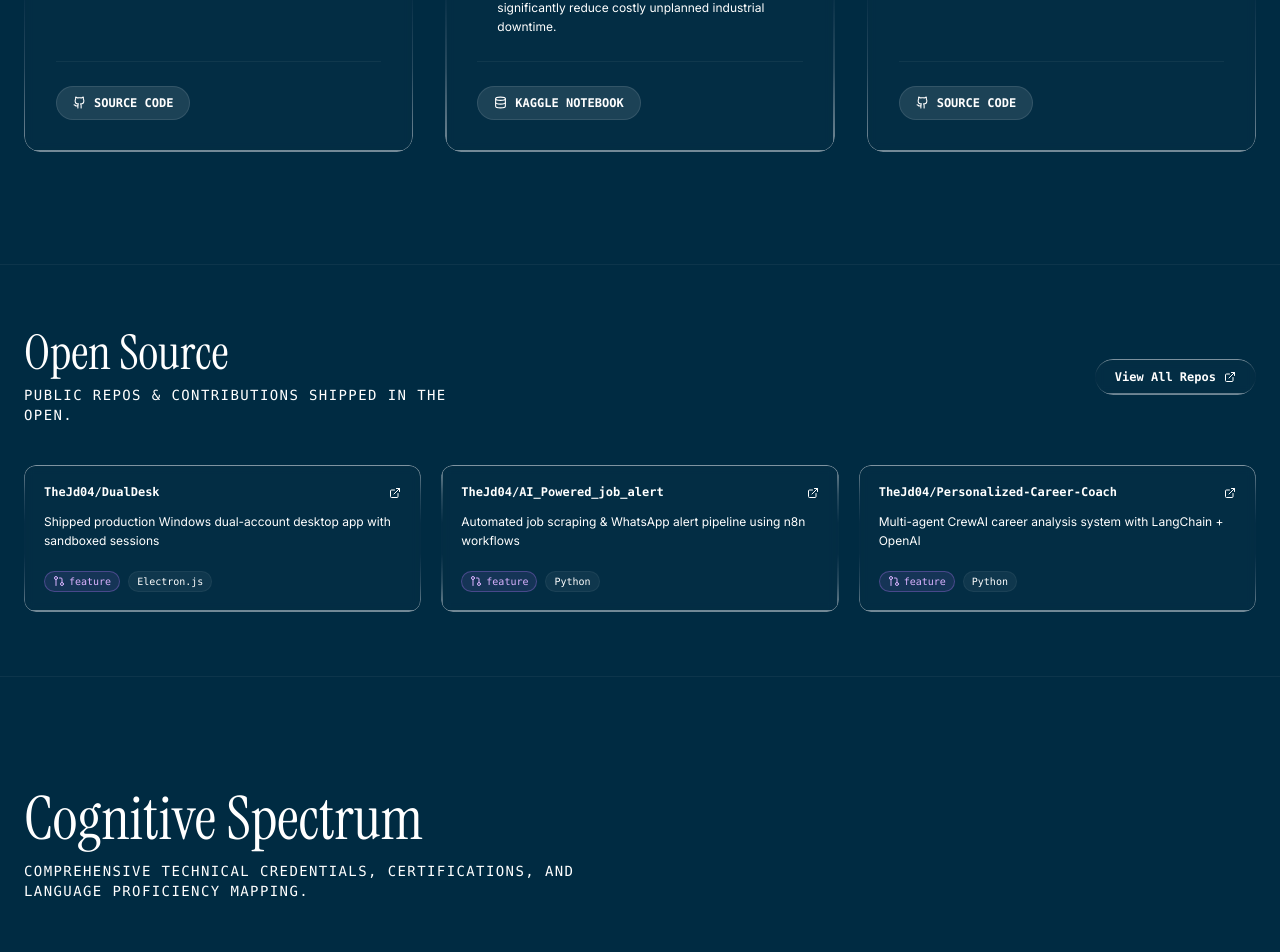
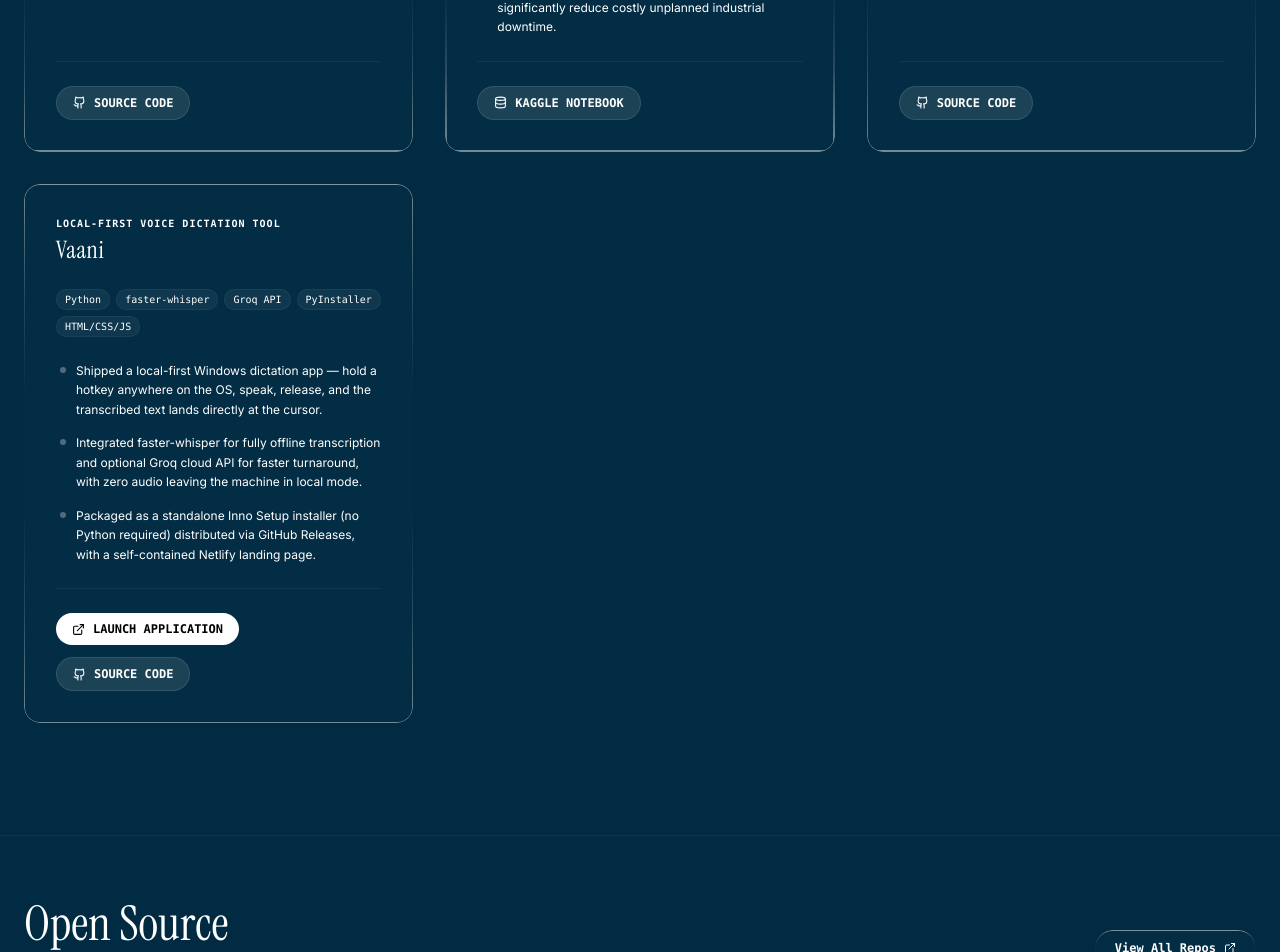
Before and after one commit to TheJd04/resume.cv, a React (Vite) app: page / in a window 1280 px wide. Shown: the part 3524-4476 px from the top of the page. Built offline with nearby package versions, Linux system fonts and the light colour scheme.

Commit message:
feat: add Vaani voice dictation project

```diff
--- a/src/data.ts
+++ b/src/data.ts
@@ -147,6 +147,20 @@
       'Created a highly responsive interface with instant scored rankings via a Streamlit dashboard.'
     ],
     githubUrl: 'https://github.com/TheJd04'
+  },
+  {
+    id: 'vaani',
+    title: 'Vaani',
+    subtitle: 'Local-First Voice Dictation Tool',
+    year: '2025',
+    tech: ['Python', 'faster-whisper', 'Groq API', 'PyInstaller', 'HTML/CSS/JS'],
+    highlights: [
+      'Shipped a local-first Windows dictation app — hold a hotkey anywhere on the OS, speak, release, and the transcribed text lands directly at the cursor.',
+      'Integrated faster-whisper for fully offline transcription and optional Groq cloud API for faster turnaround, with zero audio leaving the machine in local mode.',
+      'Packaged as a standalone Inno Setup installer (no Python required) distributed via GitHub Releases, with a self-contained Netlify landing page.'
+    ],
+    liveUrl: 'https://vaani-voice-app.netlify.app/',
+    githubUrl: 'https://github.com/TheJd04/Vanni-'
   }
 ];
 
@@ -277,6 +291,7 @@
         isList: true,
         content: [
           'DualDesk App (Live & Shipped)',
+          'Vaani — Voice Dictation (Live & Shipped)',
           'BioPulse Elite (AI Industrial Dash)',
           'AI-Powered Job Alert (n8n & Scraping)',
           'Personalized Career Coach (AI Agent)',
```
